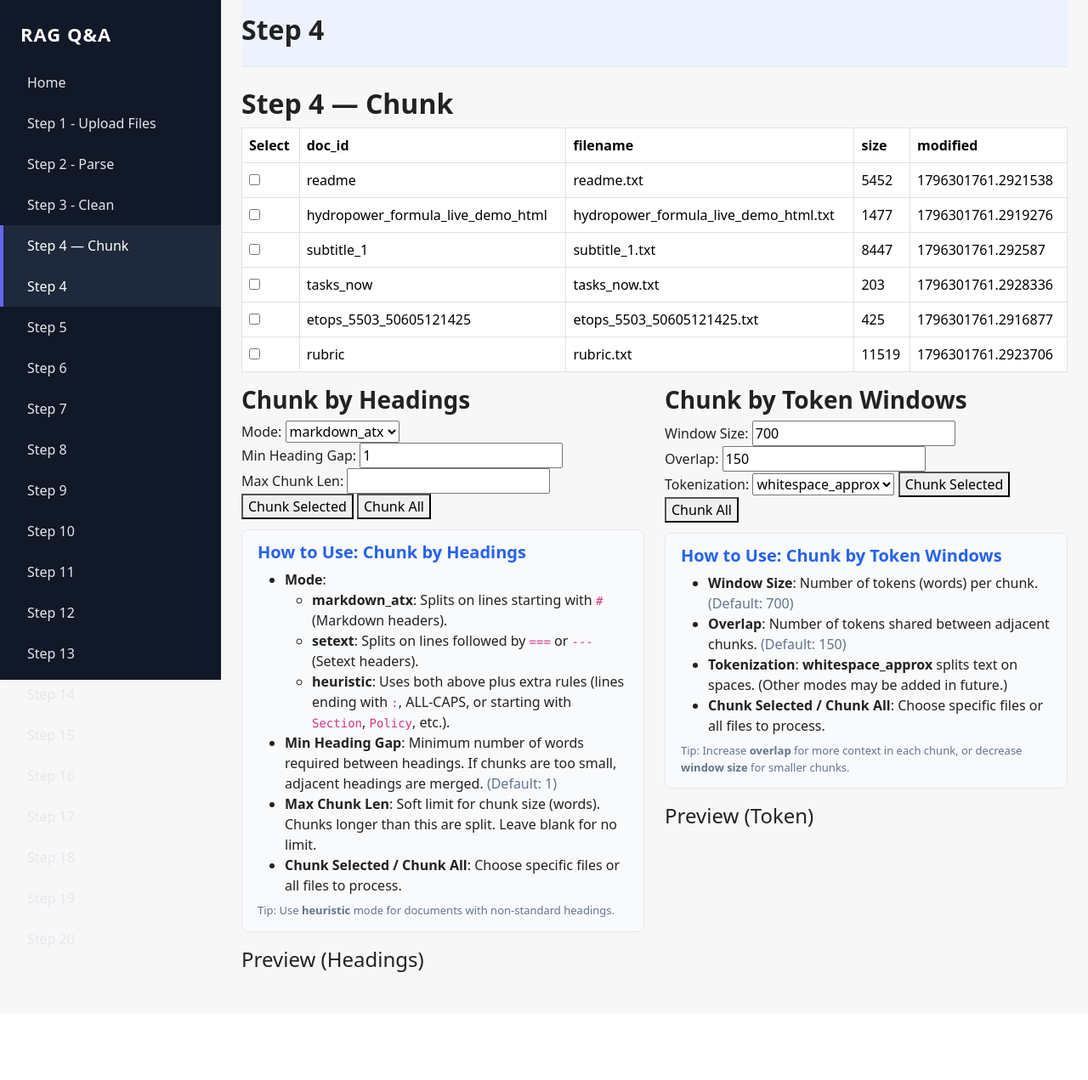
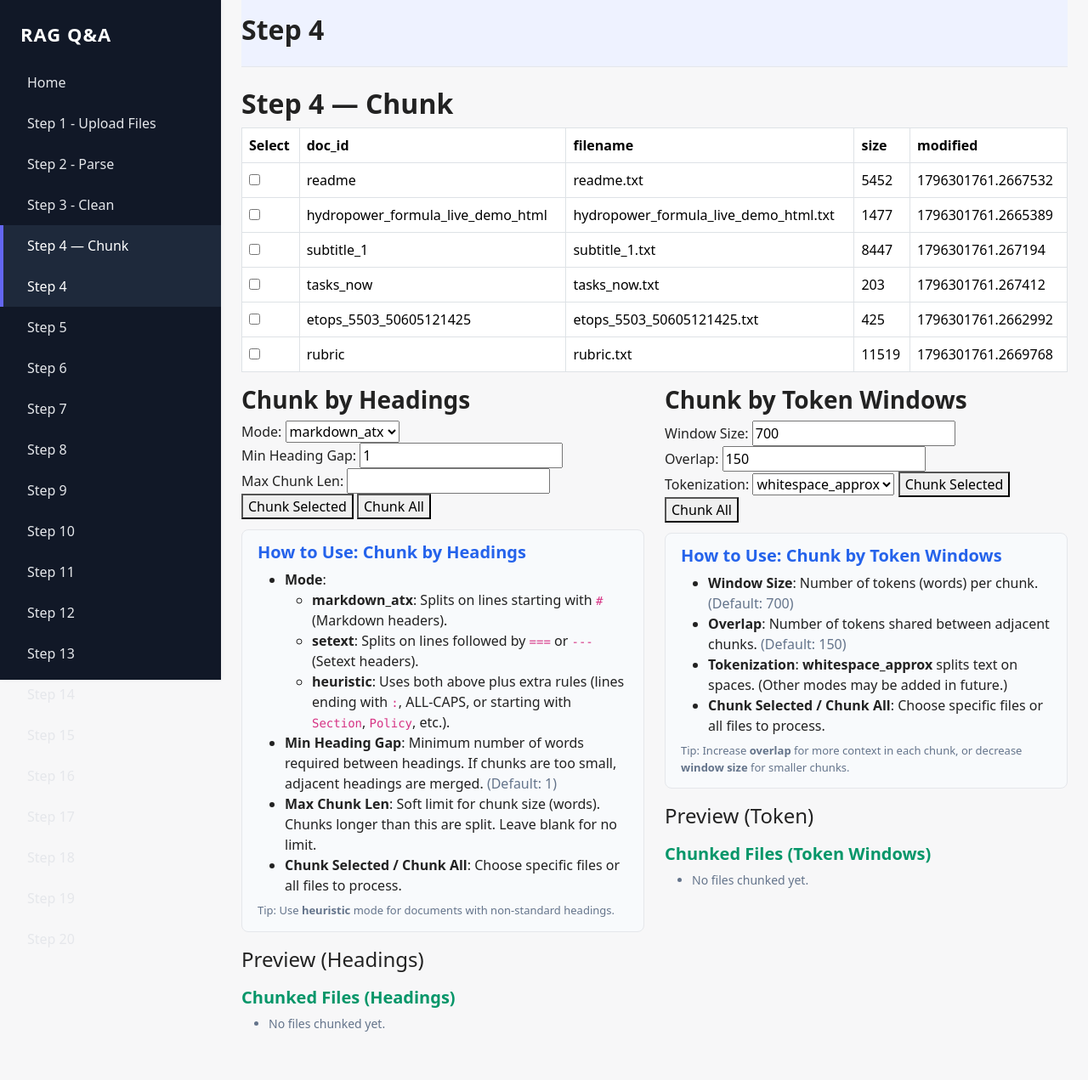
Before and after one commit to Aryan1359/msse66-rag-policies, a Flask app: page /steps/4 in a window 1280 px wide. Shown: the whole page at 85% size. Before the commit the page ends 1144 px from the top, so only its background shows below. Run offline with Flask 3, Linux system fonts and the light colour scheme.

Commit message:
Step 4: show chunked file lists in UI, bugfixes, and polish

```diff
--- a/steps/step4/step4_routes.py
+++ b/steps/step4/step4_routes.py
@@ -7,7 +7,16 @@ step4_bp = Blueprint('step4_bp', __name__, url_prefix='/steps/4')
 @step4_bp.route('', methods=['GET'])
 def step4_page():
 	files = list_clean_files()
-	return render_template('steps/step_4.html', files=files, preview_headings_chunks=None, preview_token_chunks=None)
+	chunked_headings_files = []
+	chunked_token_files = []
+	headings_dir = os.path.join(os.path.dirname(__file__), 'Chunked-by-Heading')
+	token_dir = os.path.join(os.path.dirname(__file__), 'Chunked-by-Token')
+	if os.path.exists(headings_dir):
+		chunked_headings_files = sorted([f for f in os.listdir(headings_dir) if f.endswith('.jsonl')])
+	if os.path.exists(token_dir):
+		chunked_token_files = sorted([f for f in os.listdir(token_dir) if f.endswith('.jsonl')])
+	return render_template('steps/step_4.html', files=files, preview_headings_chunks=None, preview_token_chunks=None,
+						   chunked_headings_files=chunked_headings_files, chunked_token_files=chunked_token_files)
 
 @step4_bp.route('/chunk_headings', methods=['POST'])
 def chunk_headings():
@@ -47,7 +56,12 @@ def chunk_headings():
 		except Exception as e:
 			flash(f'Error chunking {doc_id}: {e}', 'danger')
 	flash(f'Chunked {len(doc_ids)} docs. ' + ', '.join(summary), 'success')
-	return render_template('steps/step_4.html', files=files, preview_headings_chunks=preview_chunks, preview_token_chunks=None)
+	chunked_headings_files = []
+	headings_dir = os.path.join(os.path.dirname(__file__), 'Chunked-by-Heading')
+	if os.path.exists(headings_dir):
+		chunked_headings_files = sorted([f for f in os.listdir(headings_dir) if f.endswith('.jsonl')])
+	return render_template('steps/step_4.html', files=files, preview_headings_chunks=preview_chunks, preview_token_chunks=None,
+						   chunked_headings_files=chunked_headings_files, chunked_token_files=[])
 
 @step4_bp.route('/chunk_token', methods=['POST'])
 def chunk_token():
@@ -86,4 +100,9 @@ def chunk_token():
 		except Exception as e:
 			flash(f'Error chunking {doc_id}: {e}', 'danger')
 	flash(f'Chunked {len(doc_ids)} docs. ' + ', '.join(summary), 'success')
-	return render_template('steps/step_4.html', files=files, preview_headings_chunks=None, preview_token_chunks=preview_chunks)
+	chunked_token_files = []
+	token_dir = os.path.join(os.path.dirname(__file__), 'Chunked-by-Token')
+	if os.path.exists(token_dir):
+		chunked_token_files = sorted([f for f in os.listdir(token_dir) if f.endswith('.jsonl')])
+	return render_template('steps/step_4.html', files=files, preview_headings_chunks=None, preview_token_chunks=preview_chunks,
+						   chunked_headings_files=[], chunked_token_files=chunked_token_files)
--- a/templates/steps/step_4.html
+++ b/templates/steps/step_4.html
@@ -80,6 +80,16 @@
       {% endfor %}
       </ul>
     {% endif %}
+    <div class="chunked-files-list" style="margin-top:18px;">
+      <h5 style="color:#059669;font-weight:600;">Chunked Files (Headings)</h5>
+      <ul style="font-size:14px;">
+        {% for fname in chunked_headings_files %}
+          <li><code>{{ fname }}</code></li>
+        {% else %}
+          <li style="color:#64748b;">No files chunked yet.</li>
+        {% endfor %}
+      </ul>
+    </div>
   </div>
   <div class="col">
     <h3>Chunk by Token Windows</h3>
@@ -117,6 +127,16 @@
       {% endfor %}
       </ul>
     {% endif %}
+    <div class="chunked-files-list" style="margin-top:18px;">
+      <h5 style="color:#059669;font-weight:600;">Chunked Files (Token Windows)</h5>
+      <ul style="font-size:14px;">
+        {% for fname in chunked_token_files %}
+          <li><code>{{ fname }}</code></li>
+        {% else %}
+          <li style="color:#64748b;">No files chunked yet.</li>
+        {% endfor %}
+      </ul>
+    </div>
   </div>
 </div>
 
```
